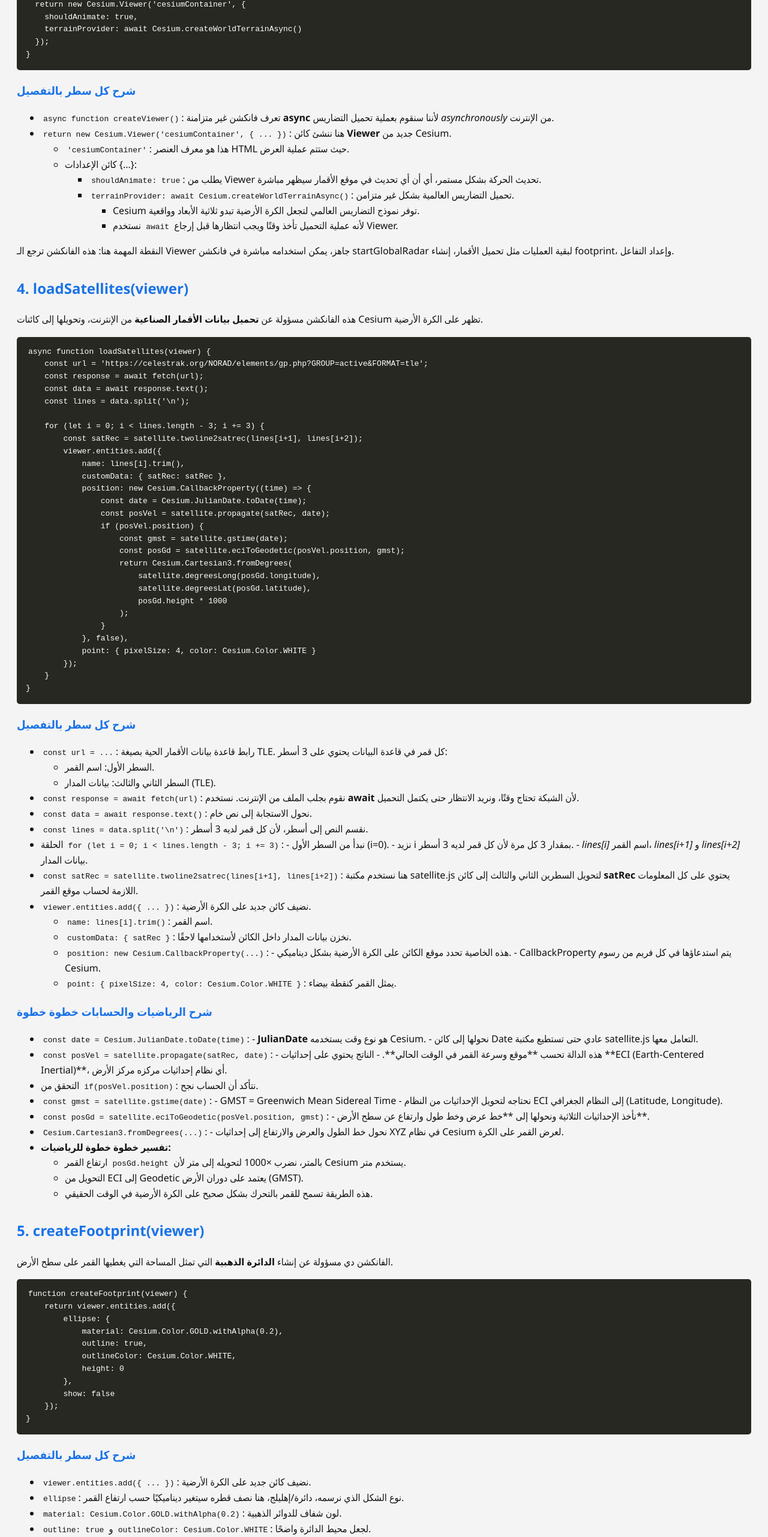
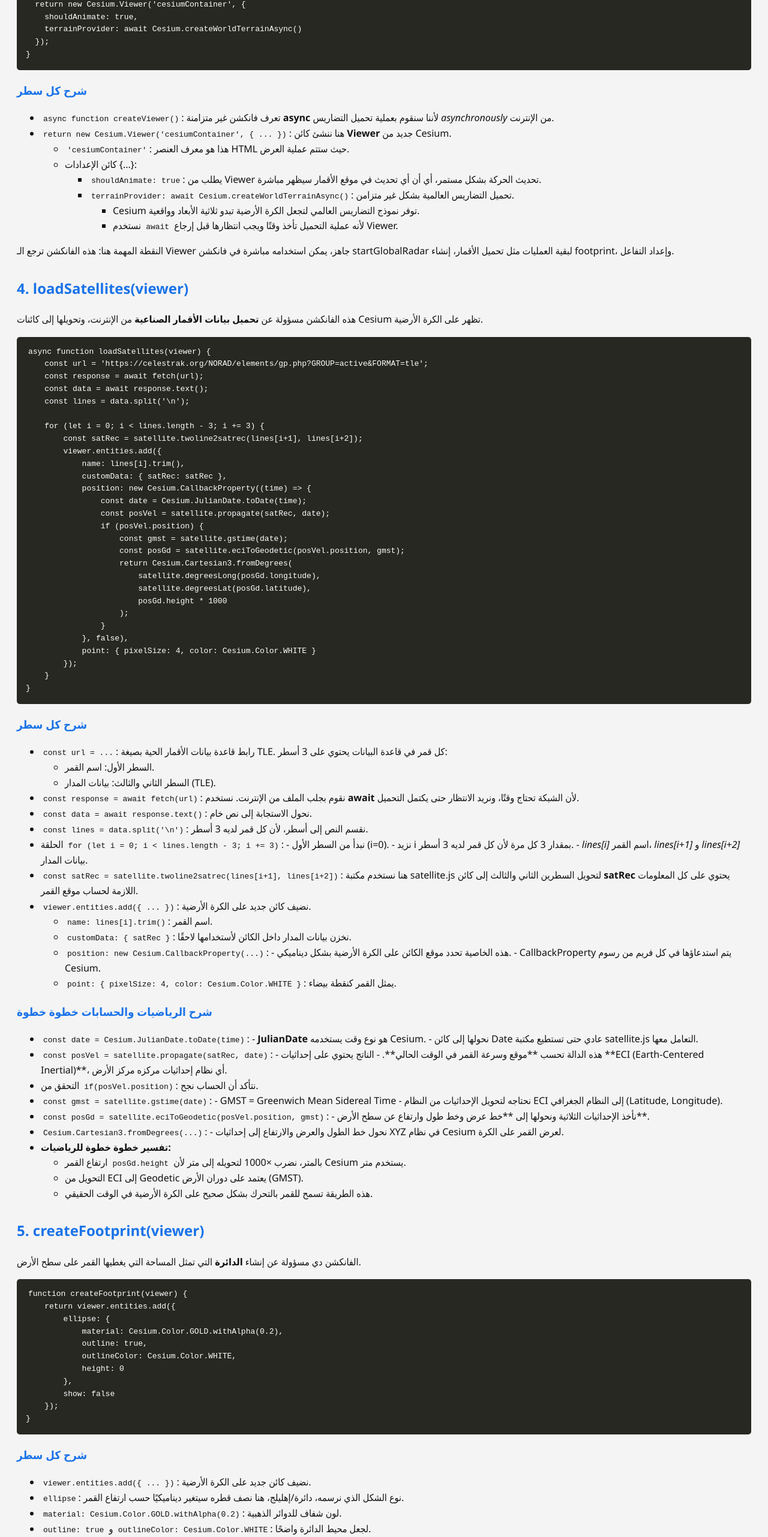
Before and after one commit to MoamenMohameed/Eyes-on-Orbit, a plain HTML site: page explain.html in a window 1280 px wide. Shown: the part 994-3557 px from the top of the page at 60% size. Drawn offline with Linux system fonts and the light colour scheme.

Commit message:
Update explain.html

```diff
--- a/explain.html
+++ b/explain.html
@@ -63,7 +63,7 @@
   });
 }</code></pre>
 
-<h3>شرح كل سطر بالتفصيل</h3>
+<h3>شرح كل سطر </h3>
 <ul>
 <li><code>async function createViewer()</code>: تعرف فانكشن غير متزامنة <strong>async</strong> لأننا سنقوم بعملية تحميل التضاريس <em>asynchronously</em> من الإنترنت.</li>
 
@@ -120,7 +120,7 @@
     }
 }</code></pre>
 
-<h3>شرح كل سطر بالتفصيل</h3>
+<h3>شرح كل سطر </h3>
 <ul>
 <li><code>const url = ...</code>: رابط قاعدة بيانات الأقمار الحية بصيغة TLE. كل قمر في قاعدة البيانات يحتوي على 3 أسطر:</li>
 <ul>
@@ -188,7 +188,7 @@
 </div>
 <div class="section">
 <h2>5. createFootprint(viewer)</h2>
-<p>الفانكشن دي مسؤولة عن إنشاء <strong>الدائرة الذهبية</strong> التي تمثل المساحة التي يغطيها القمر على سطح الأرض.</p>
+<p>الفانكشن دي مسؤولة عن إنشاء <strong>الدائرة</strong> التي تمثل المساحة التي يغطيها القمر على سطح الأرض.</p>
 
 <pre><code>function createFootprint(viewer) {
     return viewer.entities.add({
@@ -202,7 +202,7 @@
     });
 }</code></pre>
 
-<h3>شرح كل سطر بالتفصيل</h3>
+<h3>شرح كل سطر</h3>
 <ul>
 <li><code>viewer.entities.add({ ... })</code>: نضيف كائن جديد على الكرة الأرضية.</li>
 <li><code>ellipse</code>: نوع الشكل الذي نرسمه، دائرة/إهليلج، هنا نصف قطره سيتغير ديناميكيًا حسب ارتفاع القمر.</li>
@@ -289,7 +289,7 @@
     }, Cesium.ScreenSpaceEventType.LEFT_CLICK);
 }</code></pre>
 
-<h3>شرح كل خطوة رياضي ومنطقي</h3>
+<h3>شرح كل خطوة بشكل رياضي ومنطقي</h3>
 <ul>
 <li><strong>الأفق البصري:</strong>
 <ul>
@@ -398,7 +398,6 @@
 <li>نصائح لتحسين الأداء عند عدد كبير من الأقمار وDebugging فعال.</li>
 </ul>
 
-<p>الـ README ده يعطي أي شخص شرح كامل جدًا، خطوة خطوة، مع الرياضيات والفيزياء خلف كل عملية، بحيث يمكن تعديل المشروع أو تطويره بسهولة.</p>
 </div>
 
 </body>
```
